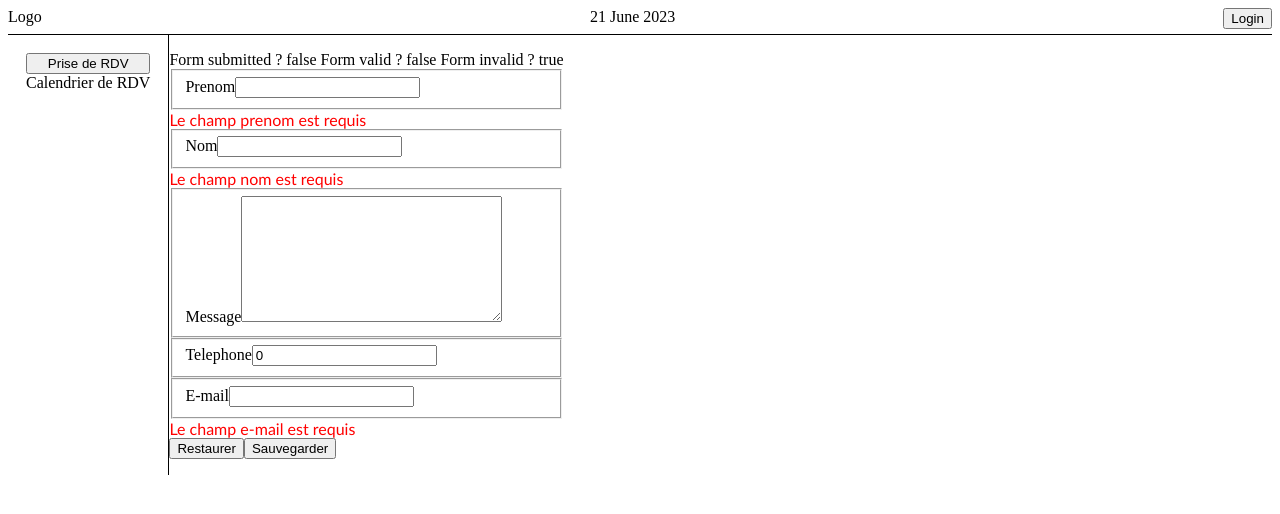
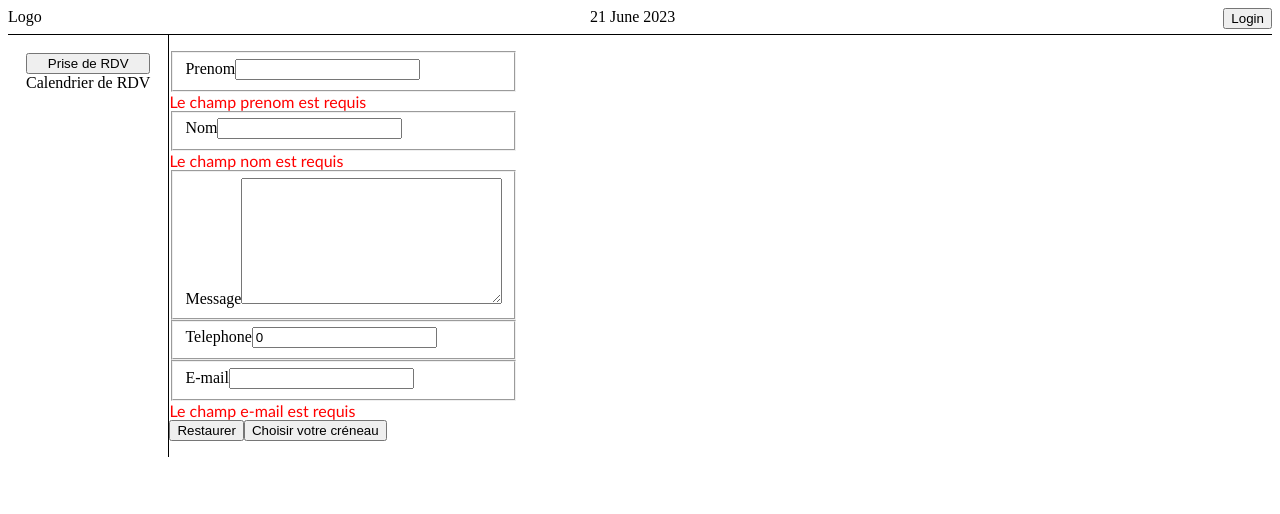
Before and after one commit to Vv214/TpCalendar, an Angular app: page / in a window 1280 px wide. Both pictures are taken after a click on the button "Prise de RDV". Shown: the top 514 px of the page. Built offline with nearby package versions, Linux system fonts and the light colour scheme.

Commit message:
ajout de levent click du form qui renvoie les creneaux

```diff
--- a/src/app/Component/form/form.component.html
+++ b/src/app/Component/form/form.component.html
@@ -1,10 +1,10 @@
 <form #form="ngForm" (ngSubmit)="onSubmit()">
 
-    <div>
+    <!-- <div>
         Form submitted ? {{form.submitted}}
         Form valid ? {{form.valid}}
         Form invalid ? {{form.invalid}}
-    </div>
+    </div> -->
 
 
     <fieldset>
@@ -12,7 +12,7 @@
         <input id="prenom" name="prenom" type="text" [(ngModel)]="client.prenom" #prenom="ngModel" required>
     </fieldset>
     <!-- Message d'erreurs de nom -->
-    <div *ngIf="prenom.errors"  class="error">
+    <div *ngIf="prenom.errors" class="error">
         <span *ngIf="prenom.errors?.['required']">Le champ prenom est requis</span>
     </div>
 
@@ -23,7 +23,7 @@
         <input id="nom" name="nom" type="text" [(ngModel)]="client.nom" #nom="ngModel" required>
     </fieldset>
     <!-- Message d'erreurs de nom -->
-    <div *ngIf="nom.errors"  class="error">
+    <div *ngIf="nom.errors" class="error">
         <span *ngIf="nom.errors?.['required']">Le champ nom est requis</span>
     </div>
 
@@ -31,32 +31,42 @@
 
     <fieldset>
         <label for="message">Message</label>
-        <textarea id="message" name="message" type="text" [(ngModel)]="client.message" #message="ngModel" maxlength="100" cols="30" rows="8"></textarea>
+        <textarea id="message" name="message" type="text" [(ngModel)]="client.message" #message="ngModel"
+            maxlength="100" cols="30" rows="8"></textarea>
         <!-- <input id="message" name="message" type="text" [(ngModel)]="client.message" #message="ngModel" maxlength="100"> -->
     </fieldset>
-      <!-- Message d'erreurs de message -->
-    <div *ngIf="message.errors"  >
+    <!-- Message d'erreurs de message -->
+    <div *ngIf="message.errors">
         <!-- <span *ngIf="message.errors?.['required']" >Le titre est requis</span> -->
         <!-- <span *ngIf="message.errors?.['minlength']">La longueur minimale doit être supérieure à 5</span> -->
-        <span *ngIf="message.errors?.['maxlength']" class="error" >La longueur maximale du message doit être inférieure à 100 </span>
+        <span *ngIf="message.errors?.['maxlength']" class="error">La longueur maximale du message doit être inférieure à
+            100 </span>
     </div>
     <fieldset>
         <label for="telephone">Telephone</label>
-        <input id="telephone" name="telephone" type="number" [(ngModel)]="client.telephone" #telephone="ngModel" required>
+        <input id="telephone" name="telephone" type="number" [(ngModel)]="client.telephone" #telephone="ngModel"
+            required>
     </fieldset>
     <!-- Message d'erreurs de telephone -->
-    <div *ngIf="telephone.errors"  class="error">
+    <div *ngIf="telephone.errors" class="error">
         <span *ngIf="telephone.errors?.['required']">Le champ telephone est requis</span>
     </div>
     <fieldset>
         <label for="email">E-mail</label>
         <input id="email" name="email" type="email" [(ngModel)]="client.email" #email="ngModel" required>
     </fieldset>
-      <!-- Message d'erreurs de email -->
-      <div *ngIf="email.errors"  class="error">
+    <!-- Message d'erreurs de email -->
+    <div *ngIf="email.errors" class="error">
         <span *ngIf="email.errors?.['required']">Le champ e-mail est requis</span>
     </div>
 
     <button type="reset">Restaurer</button>
-    <button type="submit">Sauvegarder</button>
+    <button type="submit" (click)="afficheCreneau=appelAffichageCreneau(afficheCreneau)">Choisir votre créneau</button>
+    <div>
+        <p *ngIf="afficheCreneau===true; else notAfficheCreneau">
+            <app-daily></app-daily>
+        </p>
+        <ng-template #notAfficheCreneau>
+        </ng-template>
+    </div>
 </form>
--- a/src/app/Component/form/form.component.ts
+++ b/src/app/Component/form/form.component.ts
@@ -1,4 +1,4 @@
-import { Component } from '@angular/core';
+import { Component, Input } from '@angular/core';
 import { Client } from 'src/app/Service/Client';
 
 @Component({
@@ -18,4 +18,11 @@ export class FormComponent {
     );
   }
 
+  @Input()
+  afficheCreneau: boolean = false;
+
+  appelAffichageCreneau(afficheCreneau: boolean): boolean {
+    console.log('afficheCreneau', afficheCreneau);
+    return !afficheCreneau;
+  }
 }
--- a/src/app/Component/sidebar/sidebar.component.html
+++ b/src/app/Component/sidebar/sidebar.component.html
@@ -1,12 +1,10 @@
 <div id="general">
     <div id="sidebar">
         <button (click)="afficheFormulaire=appelFormulairePriseRdv(afficheFormulaire)">Prise de RDV</button>
-
         <div>Calendrier de RDV</div>
     </div>
     <div>
         <p *ngIf="afficheFormulaire===true; else notAfficheFormulaire">
-
             <app-form></app-form>
         </p>
         <ng-template #notAfficheFormulaire>
--- a/src/app/Component/sidebar/sidebar.component.ts
+++ b/src/app/Component/sidebar/sidebar.component.ts
@@ -14,8 +14,4 @@ export class SidebarComponent {
     console.log('afficheFormulaire', afficheFormulaire);
     return !afficheFormulaire;
   }
-  // afficherPlanning() {
-
-  // }
-
 }
```
Also changed, not shown: 1 other file (tests, documents, lock files or other folders).
